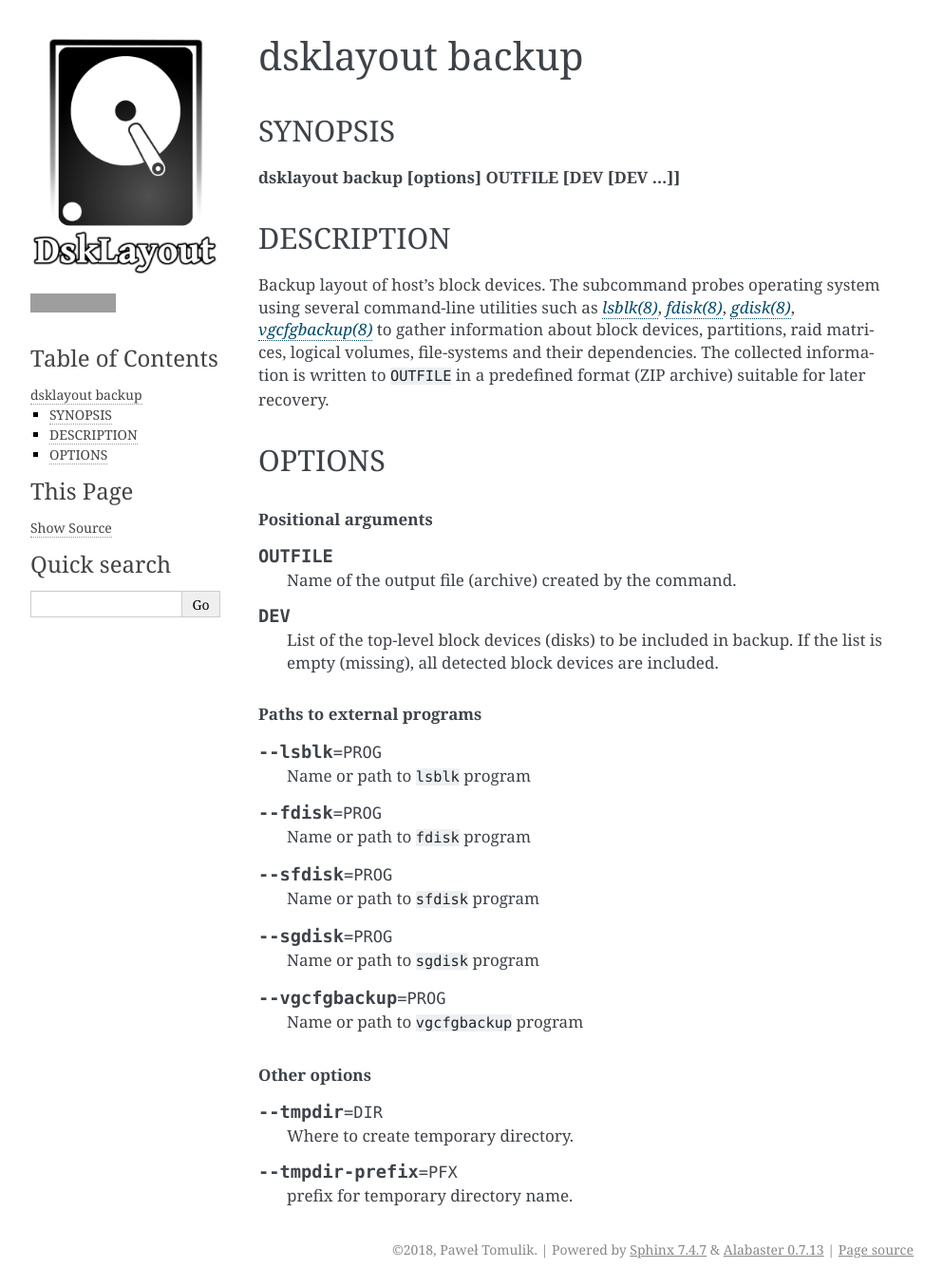
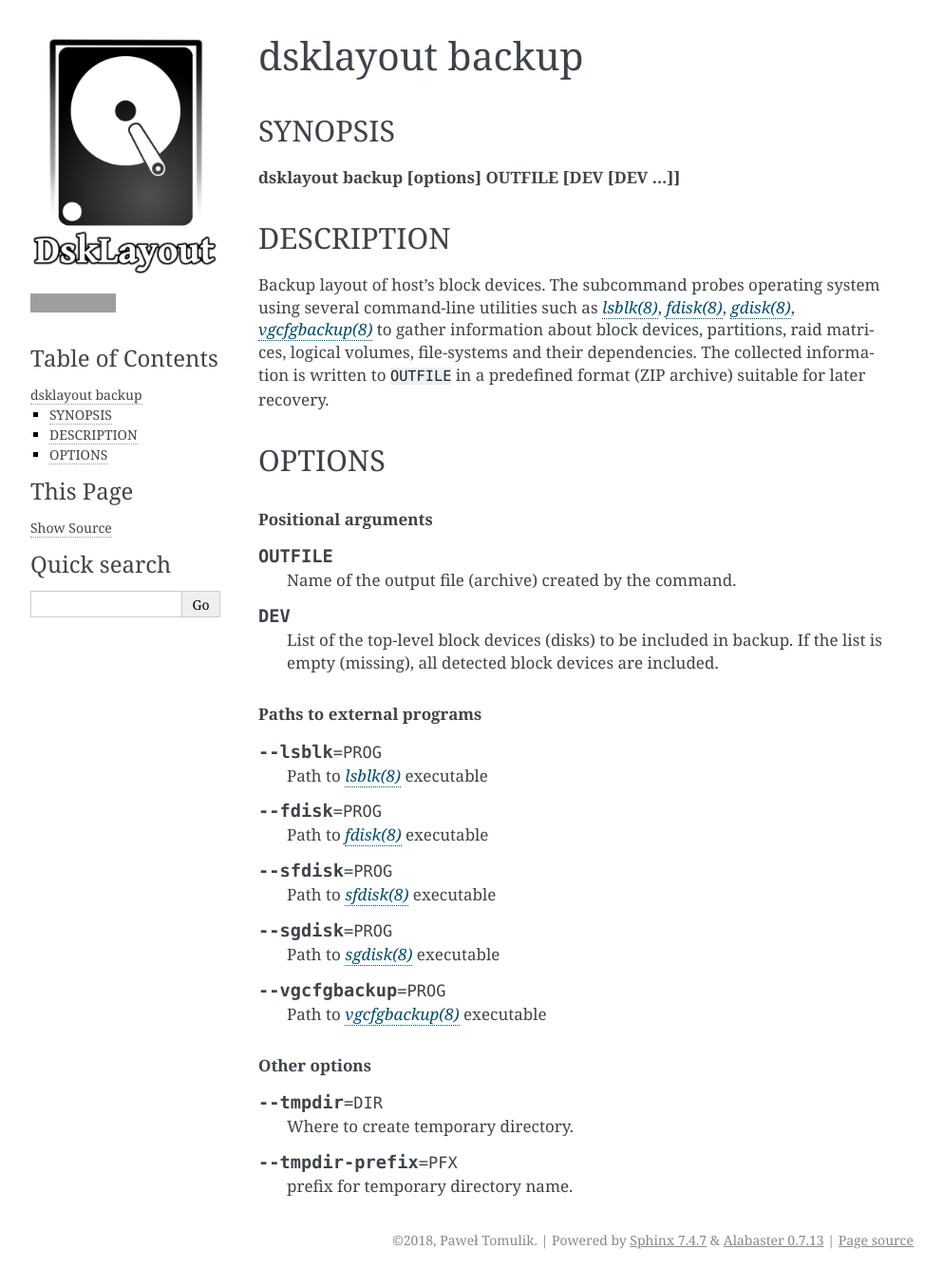
Before and after one commit to ptomulik/dsklayout, a Sphinx documentation site: the page built from doc/man/dsklayout-backup.rst, in a window 1280 px wide. Shown: the whole page at 95% size, without its empty margins (148-1141 px from the left). Built offline with Sphinx 7.4.7, drawn with Linux system fonts in a browser that asks for light colours; grey boxes are pictures that could not be loaded.

Commit message:
2018.05.23 00:29

```diff
--- a/doc/cli.rst
+++ b/doc/cli.rst
@@ -7,7 +7,8 @@ DskLayout_ provides single command-line program named ``dsklayout``:
 
     dsklayout --help
 
-The utility has several subcommands, to perform particular operations.
+The utility implements several subcommands to perform particular operations,
+such as backup or restore.
 
 .. _sec-cli-subcommands:
 
@@ -17,6 +18,7 @@ Subcommands
 .. toctree::
 
     man/dsklayout-backup
+    man/dsklayout-dot
 
 
 .. _DskLayout: https://github.com/ptomulik/dsklayout
--- a/doc/man/dsklayout-backup.rst
+++ b/doc/man/dsklayout-backup.rst
@@ -42,23 +44,23 @@ OPTIONS
 
 .. option:: --lsblk=PROG
 
-    Name or path to ``lsblk`` program
+    Path to :manpage:`lsblk(8)` executable
 
 .. option:: --fdisk=PROG
 
-    Name or path to ``fdisk`` program
+    Path to :manpage:`fdisk(8)` executable
 
 .. option:: --sfdisk=PROG
 
-    Name or path to ``sfdisk`` program
+    Path to :manpage:`sfdisk(8)` executable
 
 .. option:: --sgdisk=PROG
 
-    Name or path to ``sgdisk`` program
+    Path to :manpage:`sgdisk(8)` executable
 
 .. option:: --vgcfgbackup=PROG
 
-    Name or path to ``vgcfgbackup`` program
+    Path to :manpage:`vgcfgbackup(8)` executable
 
 
 .. rubric:: Other options
```
Also changed, not shown: other parts of doc/man/dsklayout-backup.rst (+2 -0 lines), doc/man/dsklayout-dot.rst (added, +49 -0 lines), 4 other files.
